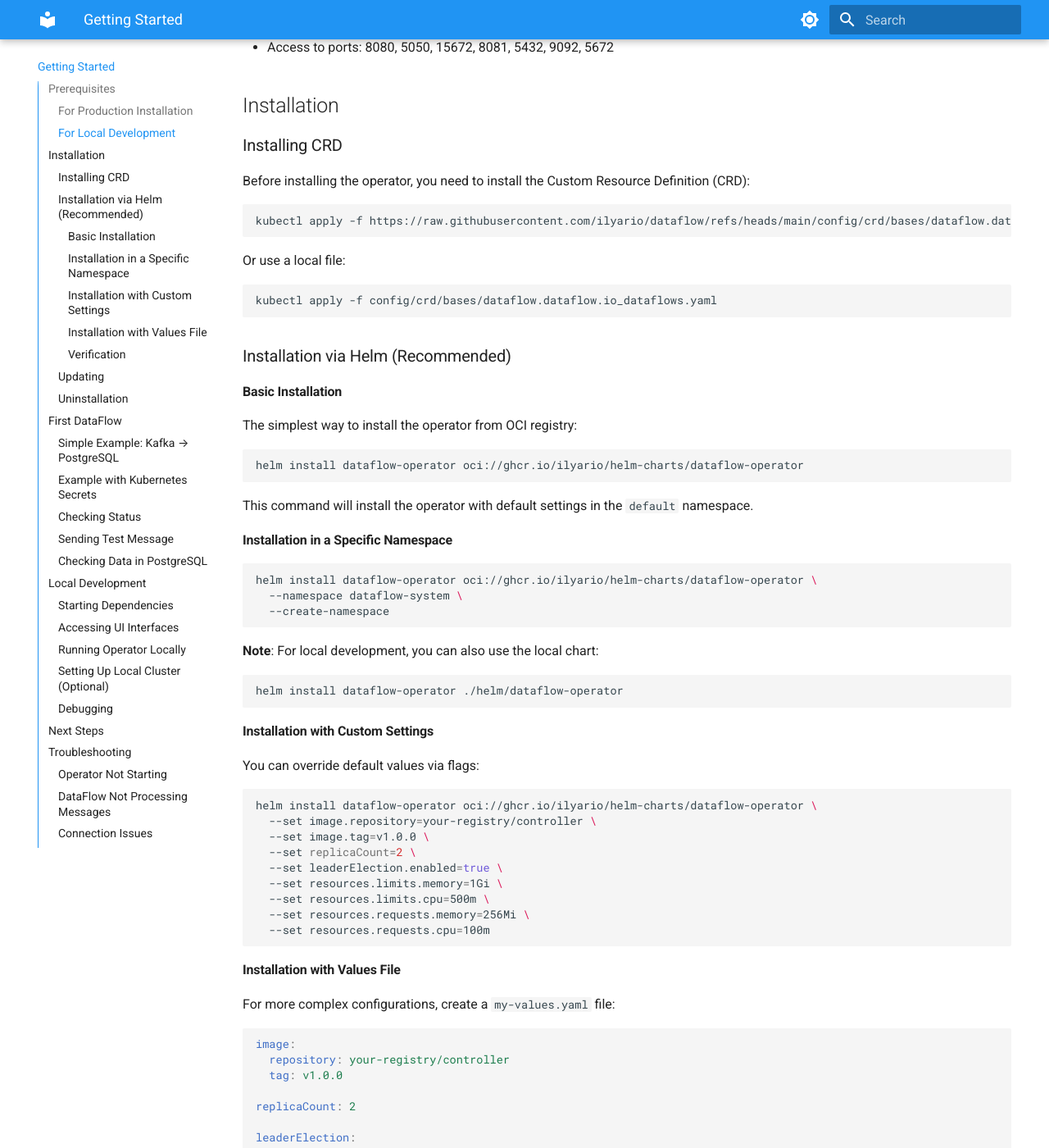
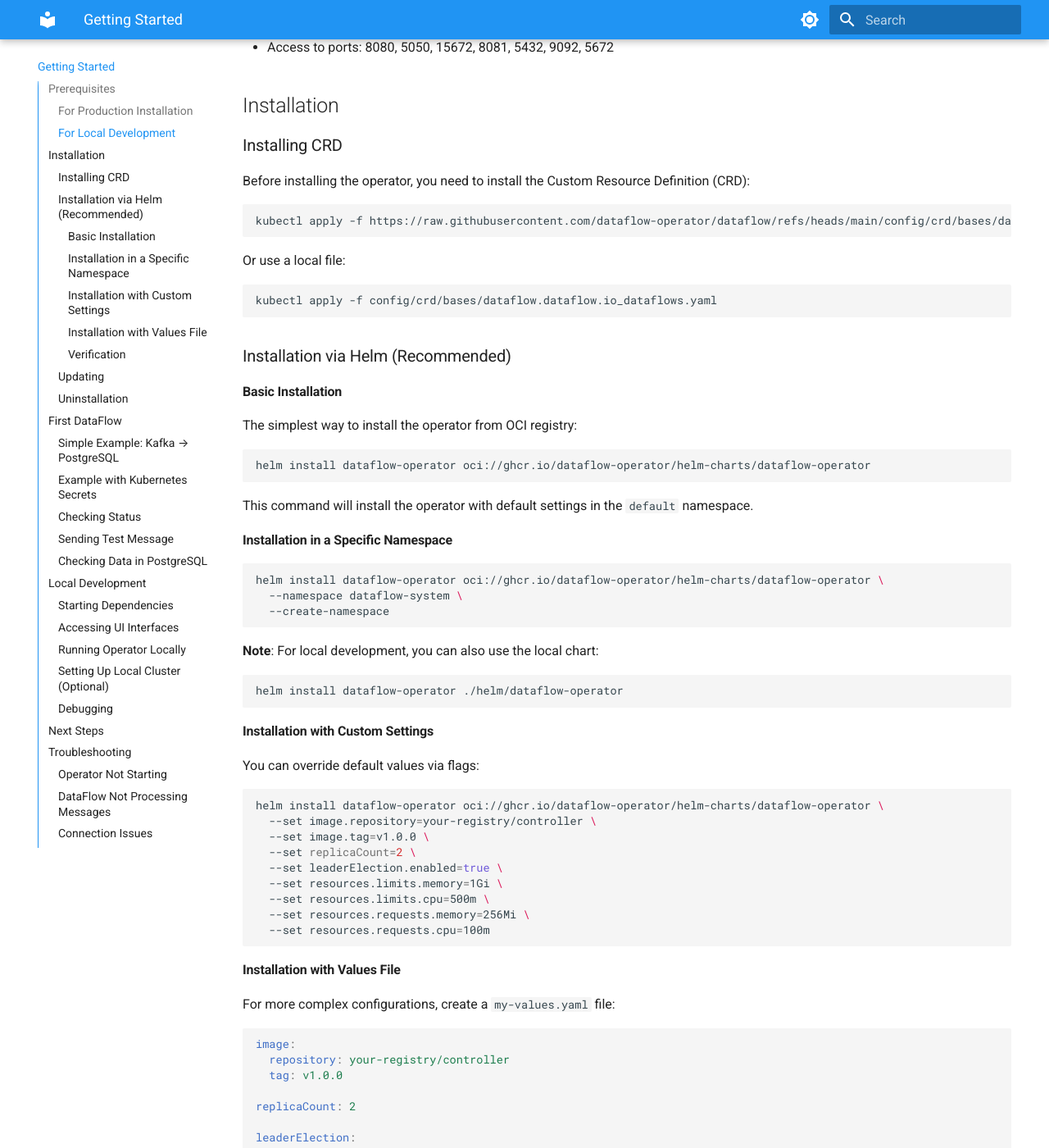
Before and after one commit to dataflow-operator/docs, an MkDocs documentation site: the page built from docs/en/getting-started.md, in a window 1280 px wide and 1400 px high, scrolled down 676 px. Shown: the whole window at 82% size. Built offline with MkDocs 1.6.1 and Material for MkDocs 9.7.7, drawn with Linux system fonts in a browser that asks for light colours; some of the changed text lies outside the part shown.

Commit message:
Update repo

````diff
--- a/docs/en/getting-started.md
+++ b/docs/en/getting-started.md
@@ -25,7 +25,7 @@
 Before installing the operator, you need to install the Custom Resource Definition (CRD):
 
 ```bash
-kubectl apply -f https://raw.githubusercontent.com/ilyario/dataflow/refs/heads/main/config/crd/bases/dataflow.dataflow.io_dataflows.yaml
+kubectl apply -f https://raw.githubusercontent.com/dataflow-operator/dataflow/refs/heads/main/config/crd/bases/dataflow.dataflow.io_dataflows.yaml
 ```
 
 Or use a local file:
@@ -41,7 +41,7 @@
 The simplest way to install the operator from OCI registry:
 
 ```bash
-helm install dataflow-operator oci://ghcr.io/ilyario/helm-charts/dataflow-operator
+helm install dataflow-operator oci://ghcr.io/dataflow-operator/helm-charts/dataflow-operator
 ```
 
 This command will install the operator with default settings in the `default` namespace.
@@ -49,7 +49,7 @@
 #### Installation in a Specific Namespace
 
 ```bash
-helm install dataflow-operator oci://ghcr.io/ilyario/helm-charts/dataflow-operator \
+helm install dataflow-operator oci://ghcr.io/dataflow-operator/helm-charts/dataflow-operator \
   --namespace dataflow-system \
   --create-namespace
 ```
@@ -64,7 +64,7 @@
 You can override default values via flags:
 
 ```bash
-helm install dataflow-operator oci://ghcr.io/ilyario/helm-charts/dataflow-operator \
+helm install dataflow-operator oci://ghcr.io/dataflow-operator/helm-charts/dataflow-operator \
   --set image.repository=your-registry/controller \
   --set image.tag=v1.0.0 \
   --set replicaCount=2 \
@@ -113,7 +113,7 @@
 Then install:
 
 ```bash
-helm install dataflow-operator oci://ghcr.io/ilyario/helm-charts/dataflow-operator -f my-values.yaml
+helm install dataflow-operator oci://ghcr.io/dataflow-operator/helm-charts/dataflow-operator -f my-values.yaml
 ```
 
 #### Verification
@@ -146,19 +146,19 @@
 To update the operator to a new version:
 
 ```bash
-helm upgrade dataflow-operator oci://ghcr.io/ilyario/helm-charts/dataflow-operator
+helm upgrade dataflow-operator oci://ghcr.io/dataflow-operator/helm-charts/dataflow-operator
 ```
 
 With custom values:
 
 ```bash
-helm upgrade dataflow-operator oci://ghcr.io/ilyario/helm-charts/dataflow-operator -f my-values.yaml
+helm upgrade dataflow-operator oci://ghcr.io/dataflow-operator/helm-charts/dataflow-operator -f my-values.yaml
 ```
 
 To update to a specific version:
 
 ```bash
-helm upgrade dataflow-operator oci://ghcr.io/ilyario/helm-charts/dataflow-operator \
+helm upgrade dataflow-operator oci://ghcr.io/dataflow-operator/helm-charts/dataflow-operator \
   --set image.tag=v1.1.0
 ```
 
````
Also changed, not shown: docs/en/index.md (+1 -1 lines), docs/getting-started.md (+4 -4 lines), docs/index.md (+1 -1 lines), docs/ru/getting-started.md (+8 -8 lines), docs/ru/index.md (+1 -1 lines).
